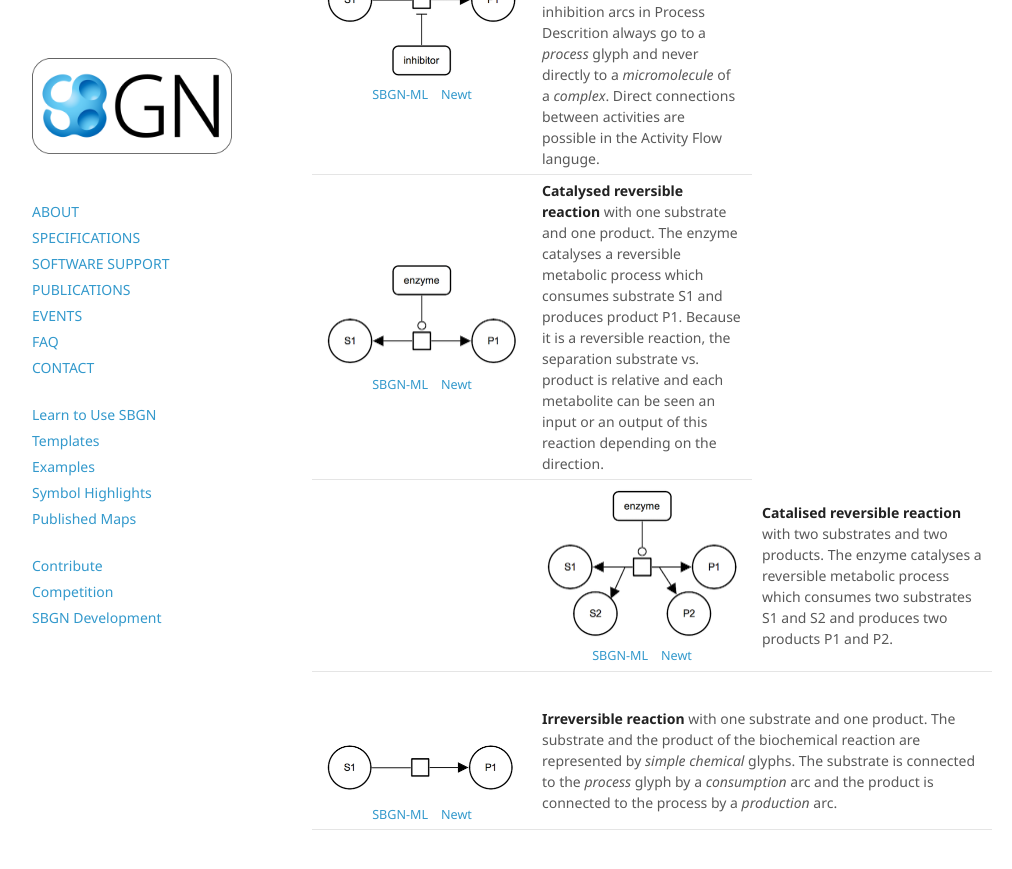
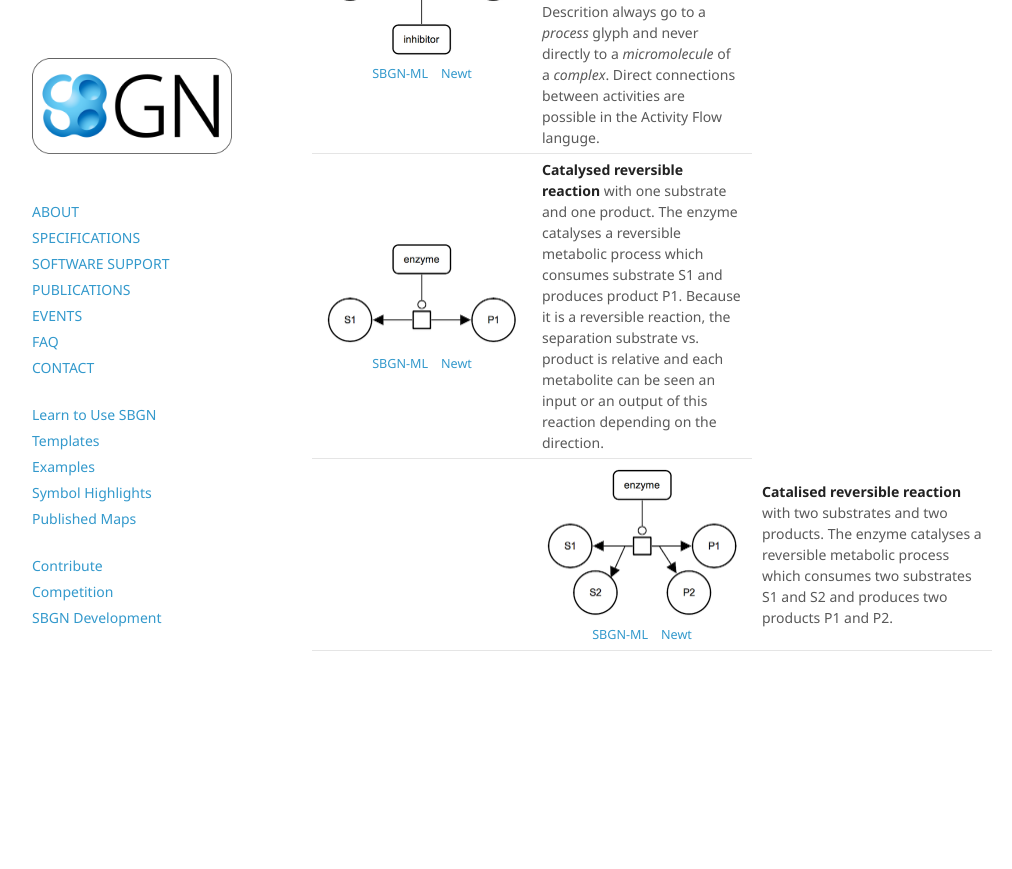
Before and after one commit to sbgn/sbgn, a Jekyll site: the page built from docs/sbgn_bricks.md, in a window 1280 px wide and 900 px high, scrolled down 1242 px. Shown: the top 869 px of the window, without its empty margins (128-1140 px from the left). Built offline with Jekyll 4.4.1, drawn with Linux system fonts in a browser that asks for light colours; nearby versions of some CDN libraries; after the commit the page ends 1963 px from its top, so only the background shows below that; some of the changed text lies outside the part shown.

Commit message:
Update sbgn_bricks.md

```diff
--- a/docs/sbgn_bricks.md
+++ b/docs/sbgn_bricks.md
@@ -49,14 +49,5 @@
       <td><strong>Catalised reversible reaction</strong> with two substrates and two products. The enzyme catalyses a reversible metabolic process which consumes two substrates S1 and S2 and produces two products P1 and P2.</td>
     </tr>
 </table>
+
 <br />
-
-### Signalling processes
-<table style="font-size:100%;">
-    <tr>
-      <td style="width:200px; text-align:center; font-size:90%;"><img src="../sbgn/downloads/bricks/PD_reaction_irr_0_1.png"/> <br />
-          <a href="/sbgn/downloads/bricks/PD_reaction_irr_0_1.sbgn" target="_blank">SBGN-ML</a> &ensp;
-          <a href="http://web.newteditor.org/?URL=http://sbgn.github.io/sbgn/downloads/bricks/PD_reaction_irr_0_1.sbgn" target="_blank">Newt</a></td>
-      <td><strong>Irreversible reaction</strong> with one substrate and one product. The substrate and the product of the biochemical reaction are represented by <i>simple chemical</i> glyphs. The substrate is connected to the <i>process</i> glyph by a <i>consumption</i> arc and the product is connected to the process by a <i>production</i> arc.</td>
-    </tr>
-</table>
```
